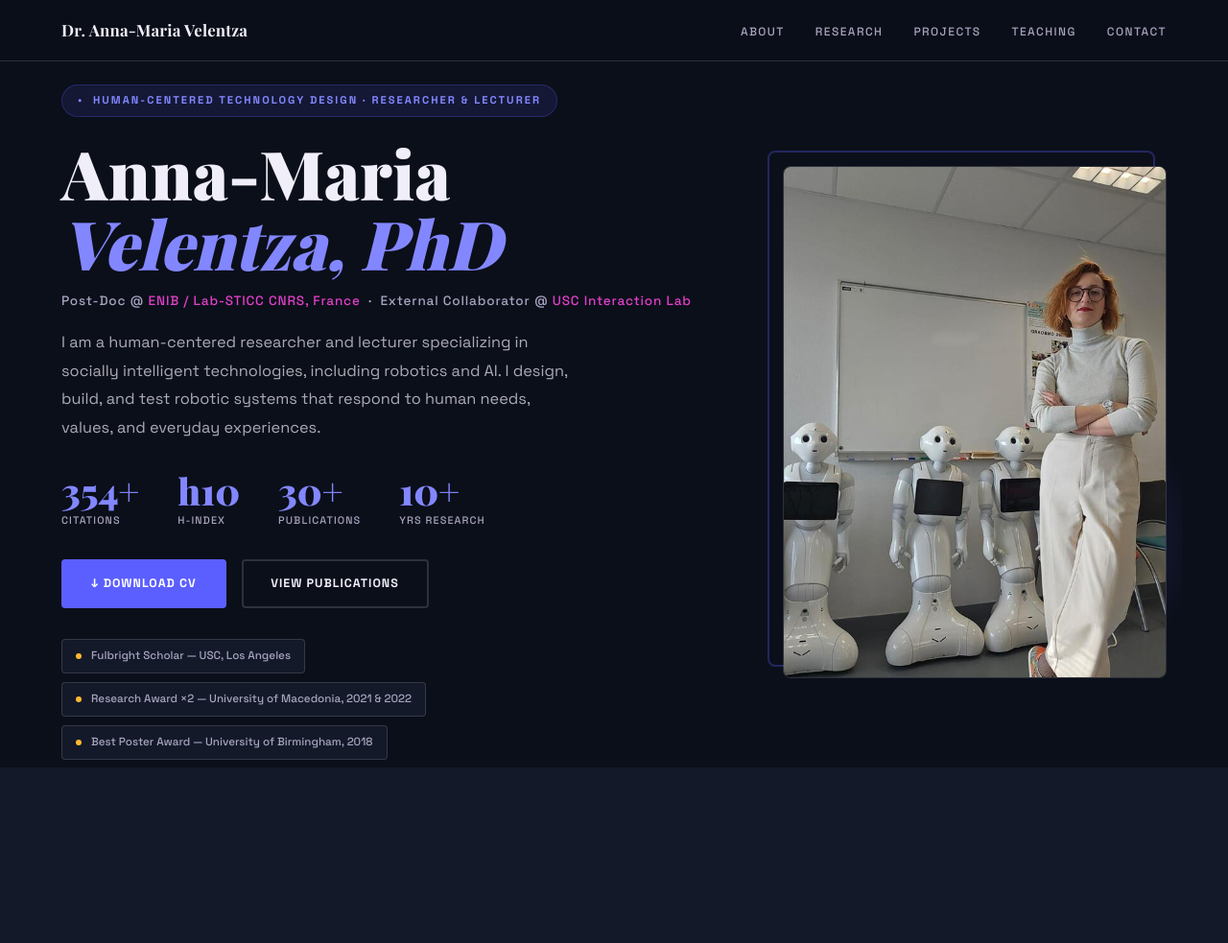
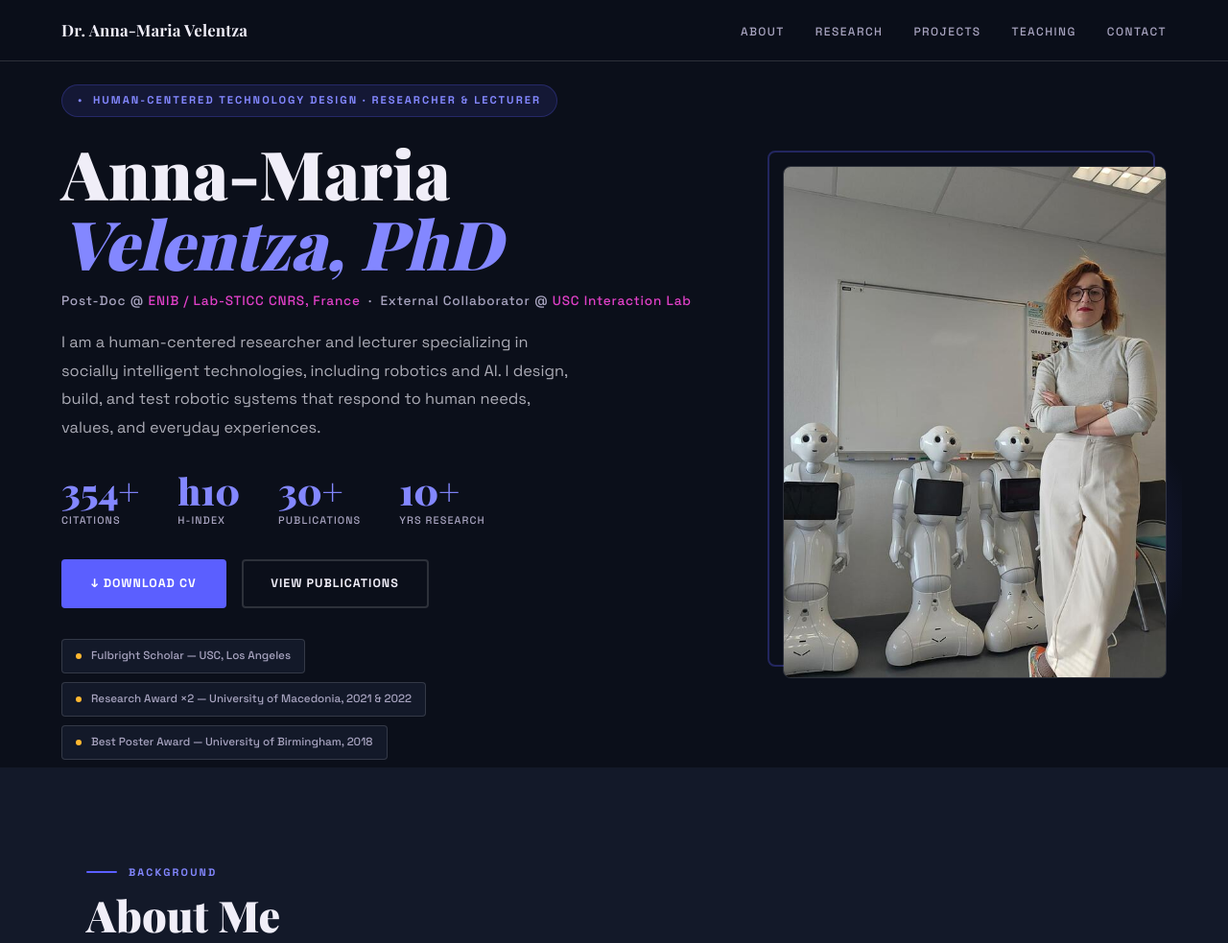
Before and after one commit to elenidor/anna_maria_velentza, a plain HTML site: page index.html in a window 1280 px wide. Shown: the top 983 px of the page at 96% size. Drawn offline with nearby package versions, Linux system fonts and the light colour scheme; a web font is replaced by a local one.

Commit message:
Update index.html

```diff
--- a/index.html
+++ b/index.html
@@ -231,8 +231,7 @@
     .footer-links a:hover { color:var(--electric-light); }
 
     /* ANIM */
-    .fade-in { opacity:0; transform:translateY(20px); transition:opacity 0.7s ease,transform 0.7s ease; }
-    #hero .fade-in { opacity:1; transform:none; }
+    .fade-in { opacity:1; transform:none; }
     .fade-in.visible { opacity:1; transform:none; }
 
     /* RESPONSIVE */
```
